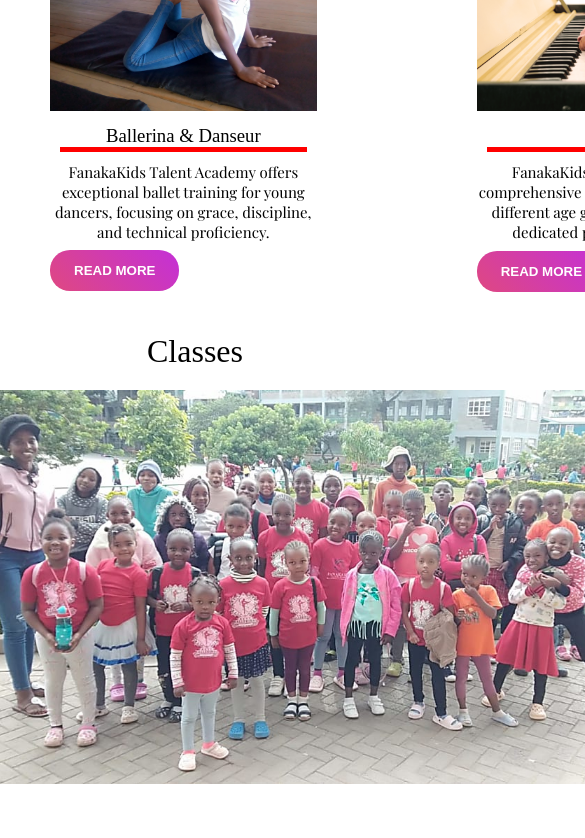
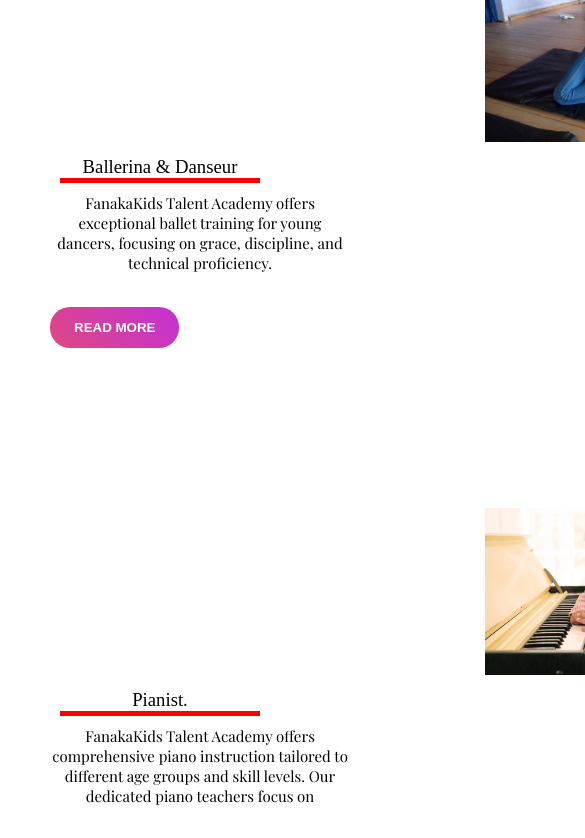
Before and after one commit to tobias-omondi/Fanakakids, a React (Create React App) app in the folder fanakakidstalents/: page / in a window 390 px wide. Shown: the part 2280-3118 px from the top of the page, 585 px wide, since content can reach past the window. Built offline with nearby package versions, Linux system fonts and the light colour scheme; a web font is replaced by a local one.

Commit message:
updated css style

```diff
--- a/fanakakidstalents/src/components/Classes.css
+++ b/fanakakidstalents/src/components/Classes.css
@@ -35,3 +35,41 @@
     max-width: 700px;
     margin-right: 20px;
 }
+@media (max-width: 991px){
+    .container{
+        flex-direction: column;
+        justify-content: center;
+    }
+    .main-container{
+        flex-direction: column;
+        justify-content: center;
+        width: 100%;
+    }
+    .paragrah-container p{
+        max-height: 430px;
+        max-width: 750px;
+    }
+    .paragrah-image img {
+        max-width: 750px;
+    }
+
+}
+@media (max-width: 480px){
+    .container{
+        flex-direction: column;
+        justify-content: center;
+    }
+    .main-container{
+        flex-direction: column;
+        justify-content: center;
+        width: 100%;
+    }
+    .paragrah-container p{
+        max-height: 500px;
+        max-width: 300px;
+    }
+    .paragrah-image img {
+        max-width: 300px;
+    }
+
+}
--- a/fanakakidstalents/src/components/Event.css
+++ b/fanakakidstalents/src/components/Event.css
@@ -70,3 +70,39 @@
     border-bottom-width: 5px;
 
 }
+@media(max-width: 991px) {
+    .menu-class{
+        flex-direction: column;
+        justify-content: center;
+    }
+    .class-img img {
+        max-width: 400px;
+        max-height: 300px;
+        align-items: center;
+    }
+    .class-headings h3 {
+        text-align: center;
+        max-width: 400px;
+    }
+    .class-img p {
+        max-width: 300px;
+    }
+}
+@media(max-width: 480px) {
+    .menu-class{
+        flex-direction: column;
+        justify-content: center;
+    }
+    .class-img img {
+        max-width: 250px;
+        max-height: 300px;
+        align-items: center;
+    }
+    .class-headings h3 {
+        text-align: center;
+        max-width: 200px;
+    }
+    .class-img p {
+        max-width: 300px;
+    }
+}
--- a/fanakakidstalents/src/components/Footer.css
+++ b/fanakakidstalents/src/components/Footer.css
@@ -153,7 +153,7 @@
         display: flex;
         justify-content: center;
         gap: 0.8rem;
-        margin-left: -8rem;
+        margin-left: -7rem;
         width: 100%;
         padding: 10px;
     }
```
